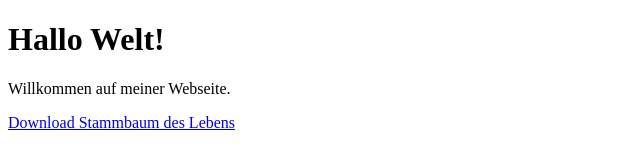
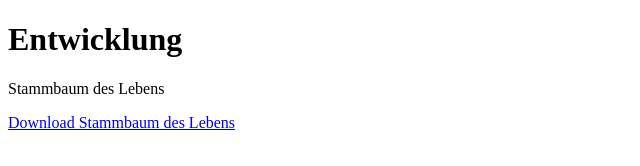
Before and after one commit to JT5876/sources, a plain HTML site: page index.html in a window 1280 px wide. Shown: the whole page, without its empty margins (0-640 px from the left). Drawn offline with Linux system fonts and the light colour scheme.

Commit message:
Update index.html

```diff
--- a/index.html
+++ b/index.html
@@ -3,11 +3,11 @@
 <head>
     <meta charset="UTF-8">
     <meta name="viewport" content="width=device-width, initial-scale=1.0">
-    <title>Meine Webseite</title>
+    <title>Quellen</title>
 </head>
 <body>
-    <h1>Hallo Welt!</h1>
-    <p>Willkommen auf meiner Webseite.</p>
+    <h1>Entwicklung</h1>
+    <p>Stammbaum des Lebens</p>
     <a href="https://JT5876.github.io/sources/StammbaumDesLebens.pdf" download="StammbaumDesLebens.pdf">Download Stammbaum des Lebens</a>
 </body>
 </html>
```
